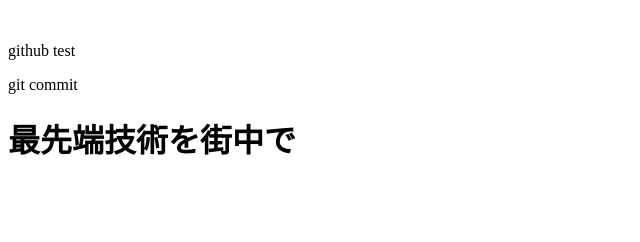
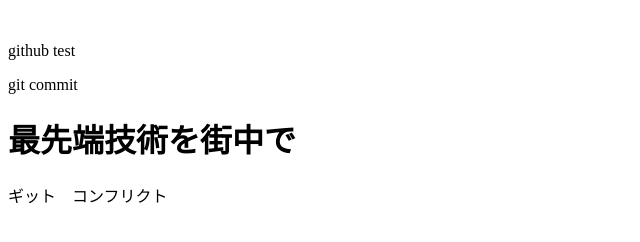
Before and after one commit to ke1ta6u/git_test, a plain HTML site: page index.html in a window 1280 px wide. Shown: the whole page, without its empty margins (0-640 px from the left). Drawn offline with Linux system fonts and the light colour scheme.

Commit message:
ギットコンフリクトを追加

```diff
--- a/index.html
+++ b/index.html
@@ -4,3 +4,4 @@
 <head>
 	<h1>最先端技術を街中で</h1>
 </head>
+<p>ギット　コンフリクト</p>
```
